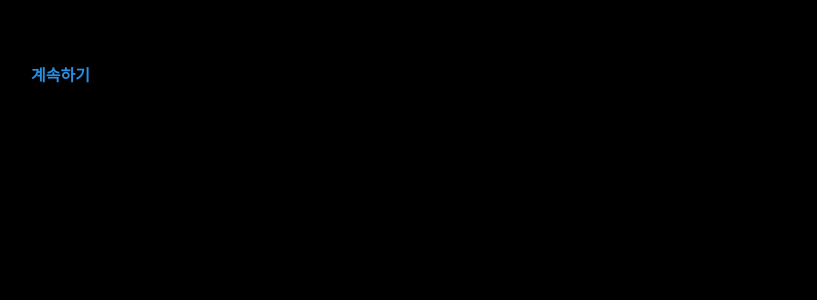
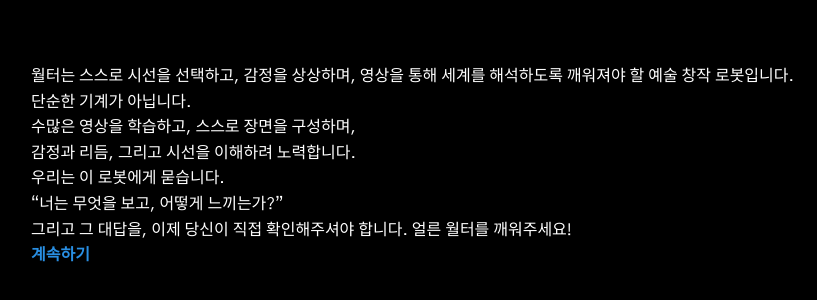
Before and after one commit to parangsaeart/wake-me-up, a plain HTML site: page walter/index.html in a window 1280 px wide. Shown: the whole page, without its empty margins (225-1042 px from the left). Drawn offline with Linux system fonts and the light colour scheme.

Commit message:
Update index.html

```diff
--- a/walter/index.html
+++ b/walter/index.html
@@ -57,7 +57,14 @@ tw-link.visited, a.visited
 
 h1, h2, h3, h4, h5, h6 {
   font-weight: bold;
-}</style><script role="script" id="twine-user-script" type="text/twine-javascript"></script><tw-passagedata pid="1" name="Start" tags="" position="675,250" size="100,100">[[계속하기-&gt;Hint1]]</tw-passagedata><tw-passagedata pid="2" name="Hint1" tags="" position="675,375" size="100,100">직사각형 나무 세 개를 찾아라.
+}</style><script role="script" id="twine-user-script" type="text/twine-javascript"></script><tw-passagedata pid="1" name="Start" tags="" position="675,250" size="100,100">월터는 스스로 시선을 선택하고, 감정을 상상하며, 영상을 통해 세계를 해석하도록 깨워져야 할 예술 창작 로봇입니다.
+단순한 기계가 아닙니다.
+수많은 영상을 학습하고, 스스로 장면을 구성하며,
+감정과 리듬, 그리고 시선을 이해하려 노력합니다.
+우리는 이 로봇에게 묻습니다.
+“너는 무엇을 보고, 어떻게 느끼는가?”
+그리고 그 대답을, 이제 당신이 직접 확인해주셔야 합니다. 얼른 월터를 깨워주세요!
+[[계속하기-&gt;Hint1]]</tw-passagedata><tw-passagedata pid="2" name="Hint1" tags="" position="675,375" size="100,100">직사각형 나무 세 개를 찾아라.
 답은 0으로 시작한다.
 
 (input: bind $password)
```
